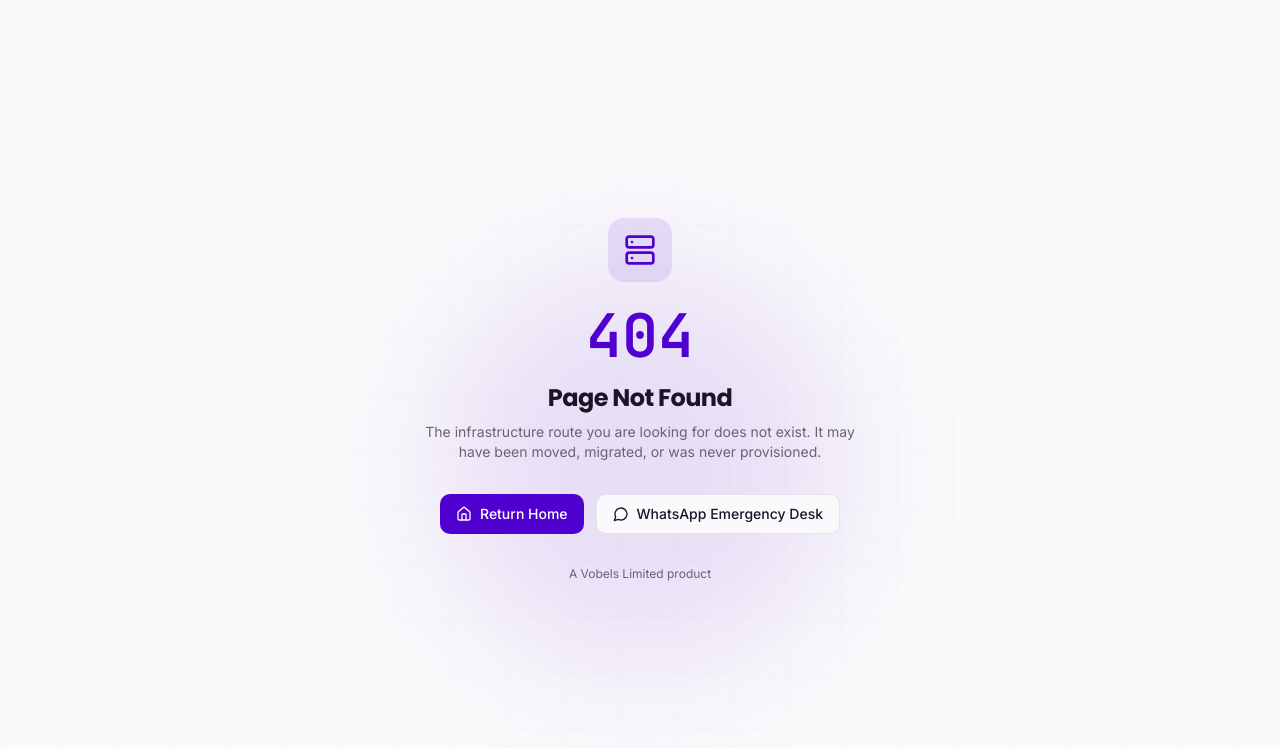
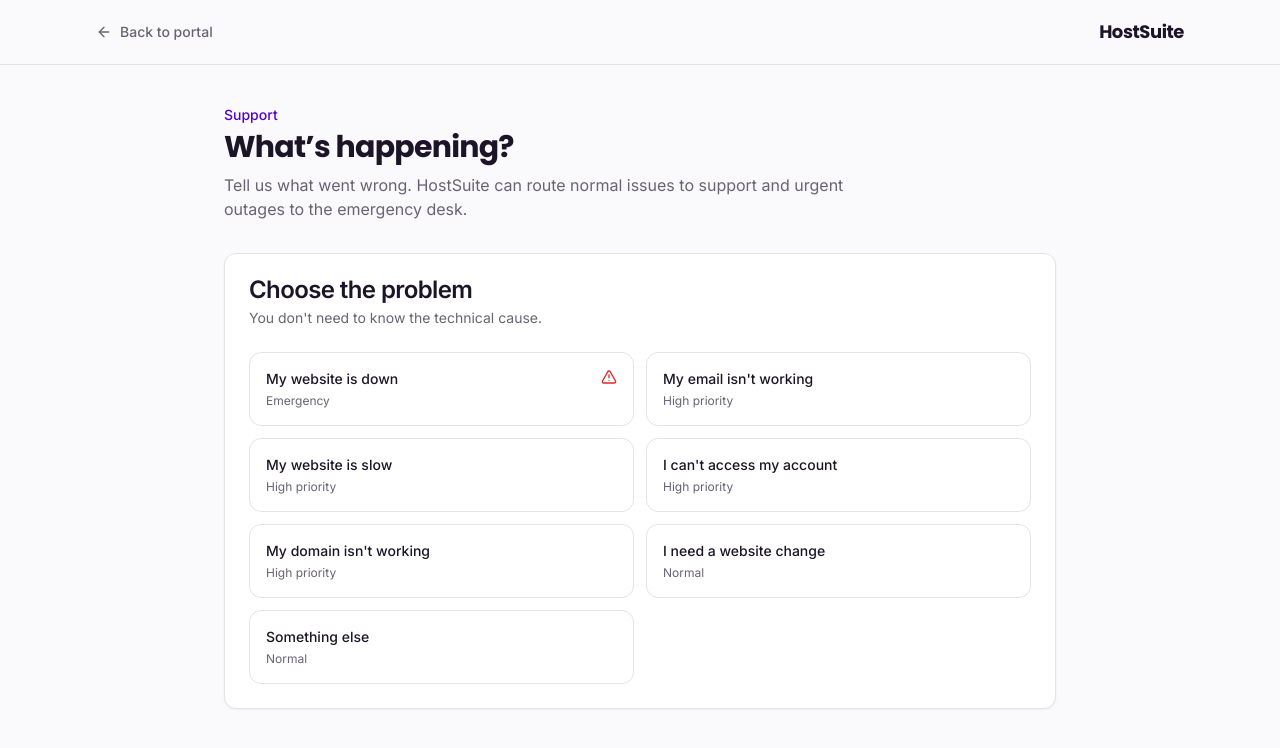
Before and after one commit to Holladworld/hostsuite, a Next.js app: page /portal/support in a window 1280 px wide. Before the commit this address had no page. Shown: the top 748 px of the page. Built offline with nearby package versions, Linux system fonts and the light colour scheme.

Commit message:
feat: add customer support intake flow

```diff
--- /dev/null
+++ b/app/portal/support/page.tsx
@@ -0,0 +1,34 @@
+'use client';
+
+import { FormEvent, useState } from 'react';
+import Link from 'next/link';
+import { AlertTriangle, ArrowLeft, ArrowRight, LifeBuoy, Send } from 'lucide-react';
+import { Button } from '@/components/ui/button';
+import { Card, CardContent, CardDescription, CardHeader, CardTitle } from '@/components/ui/card';
+import { Textarea } from '@/components/ui/textarea';
+import { SUPPORT_PROBLEM_TYPES, getSupportPriorityLabel, type SupportProblemType } from '@/lib/support';
+
+export default function SupportPage() {
+  const [problem, setProblem] = useState<SupportProblemType | null>(null);
+  const [details, setDetails] = useState('');
+  const [submitted, setSubmitted] = useState(false);
+
+  function submit(event: FormEvent) {
+    event.preventDefault();
+    setSubmitted(true);
+  }
+
+  const selected = SUPPORT_PROBLEM_TYPES.find((item) => item.type === problem);
+
+  return (
+    <div className="min-h-screen bg-background">
+      <header className="border-b border-border"><div className="mx-auto flex h-16 max-w-6xl items-center justify-between px-4 sm:px-6 lg:px-8"><Link href="/portal/dashboard" className="inline-flex items-center gap-2 text-sm font-medium text-muted-foreground hover:text-foreground"><ArrowLeft className="h-4 w-4" /> Back to portal</Link><Link href="/" className="font-display text-lg font-bold tracking-tight">HostSuite</Link></div></header>
+      <main className="mx-auto max-w-4xl px-4 py-10 sm:px-6 lg:px-8">
+        <div><p className="text-sm font-medium text-primary">Support</p><h1 className="mt-1 font-display text-3xl font-bold tracking-tight">What’s happening?</h1><p className="mt-2 max-w-2xl text-sm leading-6 text-muted-foreground sm:text-base">Tell us what went wrong. HostSuite can route normal issues to support and urgent outages to the emergency desk.</p></div>
+        {!submitted ? <form onSubmit={submit} className="mt-8 space-y-6"><Card><CardHeader><CardTitle>Choose the problem</CardTitle><CardDescription>You don't need to know the technical cause.</CardDescription></CardHeader><CardContent className="grid gap-3 sm:grid-cols-2">{SUPPORT_PROBLEM_TYPES.map((item) => <button type="button" key={item.type} onClick={() => setProblem(item.type)} className={`rounded-xl border p-4 text-left transition-colors ${problem === item.type ? 'border-primary bg-primary/5' : 'border-border hover:border-primary/50'}`}><div className="flex items-start justify-between gap-3"><div><p className="text-sm font-medium">{item.label}</p><p className="mt-1 text-xs text-muted-foreground">{getSupportPriorityLabel(item.priority)}</p></div>{item.priority === 'emergency' && <AlertTriangle className="h-4 w-4 shrink-0 text-destructive" />}</div></button>)}</CardContent></Card>
+          {problem && <Card><CardHeader><CardTitle>Tell us a little more</CardTitle><CardDescription>We will use this information to help diagnose the issue.</CardDescription></CardHeader><CardContent className="space-y-4"><Textarea value={details} onChange={(event) => setDetails(event.target.value)} placeholder="What are you seeing? When did it start?" className="min-h-32" required />{selected?.priority === 'emergency' && <div className="rounded-xl border border-destructive/30 bg-destructive/5 p-4 text-sm leading-6 text-destructive">This issue is marked for the emergency flow. In production, HostSuite will verify the incident and notify the appropriate support channel.</div>}<Button type="submit" className="gap-2"><Send className="h-4 w-4" /> Submit request</Button></CardContent></Card>}
+        </form> : <Card className="mt-8"><CardContent className="p-8 text-center"><div className="mx-auto flex h-12 w-12 items-center justify-center rounded-full bg-primary/10 text-primary"><LifeBuoy className="h-6 w-6" /></div><h2 className="mt-4 font-display text-2xl font-bold">Request received</h2><p className="mx-auto mt-2 max-w-lg text-sm leading-6 text-muted-foreground">Your support workflow is ready for the next step. Ticket persistence, diagnostics, notifications and real emergency escalation will be connected to the support backend.</p><Button asChild className="mt-6 gap-2"><Link href="/portal/dashboard">Back to portal <ArrowRight className="h-4 w-4" /></Link></Button></CardContent></Card>}
+      </main>
+    </div>
+  );
+}
```
